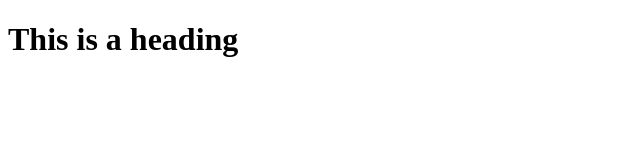
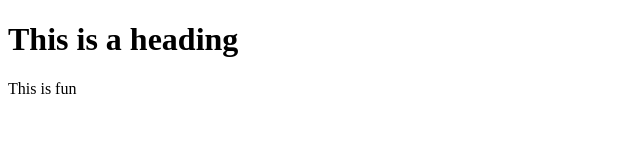
Before and after one commit to adityaghosh996/coursera, a website: page index.html in a window 1280 px wide. Shown: the full height of the page, 0-640 px from the left. Drawn offline with Linux system fonts and the light colour scheme.

Commit message:
third commit

```diff
--- a/index.html
+++ b/index.html
@@ -4,4 +4,5 @@
 </head>
 <body>
     <h1>This is a heading</h1>
+    <p>This is fun</p>
 </body>
```
Also changed, not shown: package.json (added, +24 -0 lines), 2 other files.
